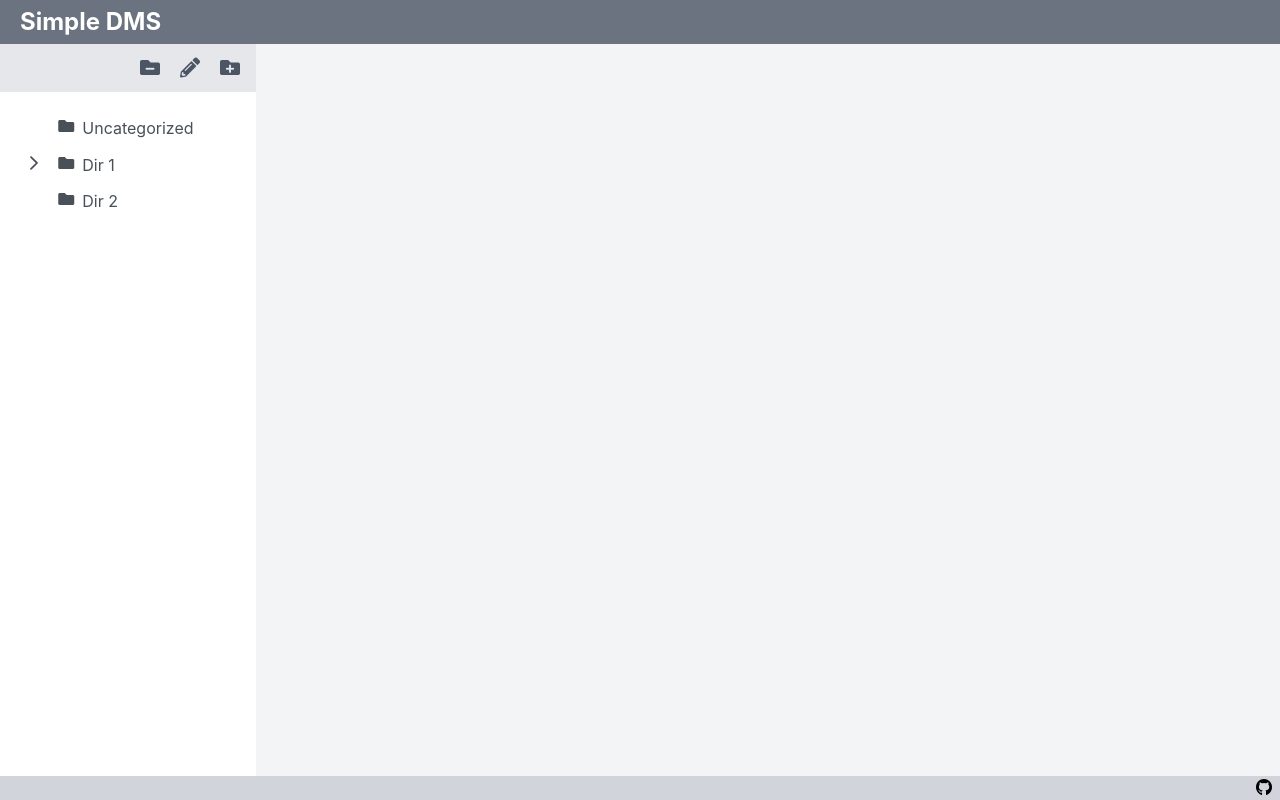
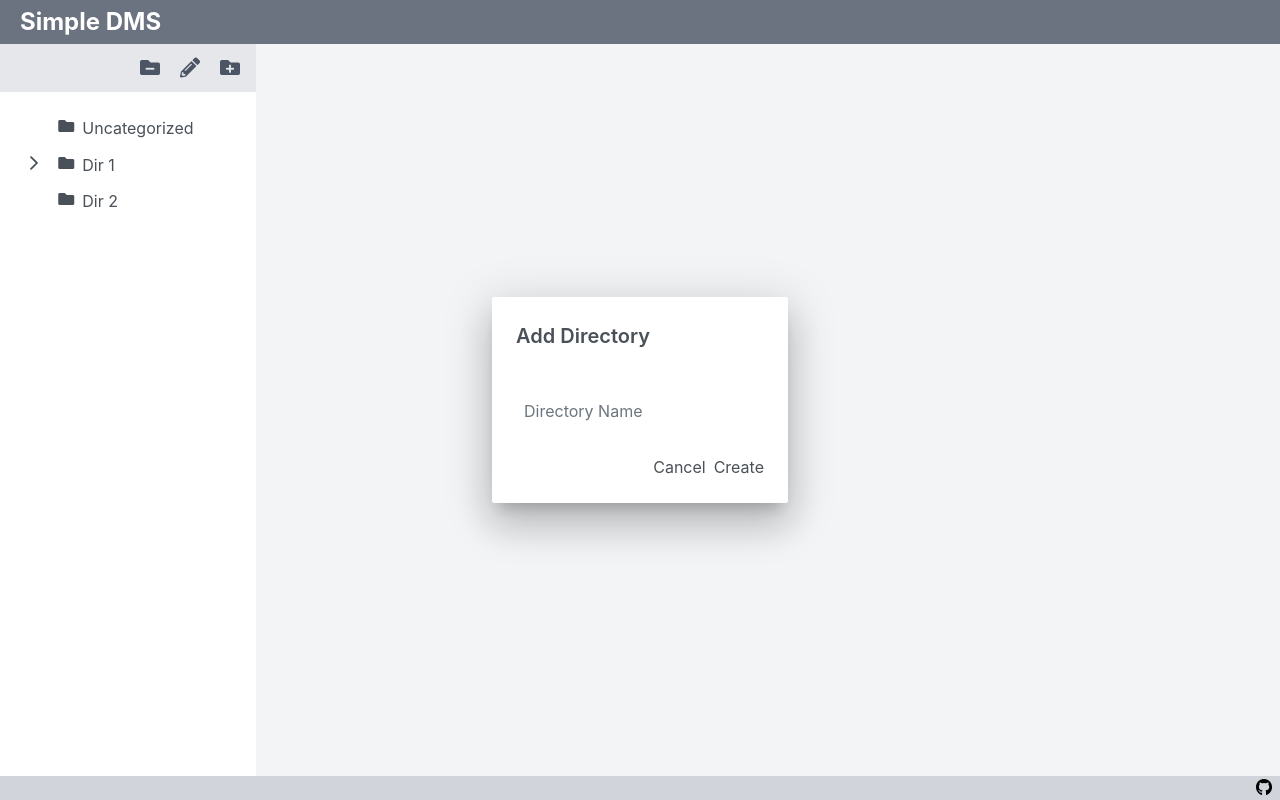
Before and after one commit to s-schoen/simple-dms, a Vue app in the folder src/frontend/: page / in a window 1280 px wide. Both pictures are taken after a click on the icon 230 px from the left and 67 px from the top of the page. Built offline with nearby package versions, Linux system fonts and the light colour scheme.

Commit message:
implement edit and add actions for directories

```diff
--- a/src/frontend/src/App.vue
+++ b/src/frontend/src/App.vue
@@ -1,5 +1,15 @@
 <template>
   <ConfirmDialog />
+  <InputDialog
+    :show="inputDialogVisible"
+    :title="inputDialogData.title"
+    :message="inputDialogData.message"
+    :fieldLabel="inputDialogData.fieldLabel"
+    :confirmButtonLabel="inputDialogData.confirmButtonLabel"
+    :defaultValue="inputDialogData.value"
+    @cancel="inputDialogVisible = false"
+    @confirm="inputDialogData.onConfirm"
+  />
   <div class="bg-gray-100 h-screen w-screen flex flex-col">
     <TheHeader />
     <div class="flex flex-auto h-full">
@@ -20,14 +30,32 @@
 import ConfirmDialog from "primevue/confirmdialog";
 import TheHeader from "@/components/TheHeader";
 import TheFooter from "@/components/TheFooter";
+import InputDialog from "@/components/InputDialog";
 import DirectoryView from "@/components/DirectoryView.vue";
 import useDirectories from "@/hooks/use-directories";
 import { useConfirm } from "primevue/useconfirm";
+import { ref } from "vue";
 
 export default {
-  components: { TheHeader, TheFooter, DirectoryView, ConfirmDialog },
+  components: {
+    TheHeader,
+    TheFooter,
+    DirectoryView,
+    ConfirmDialog,
+    InputDialog,
+  },
   setup() {
     const confirm = useConfirm();
+
+    const inputDialogVisible = ref(false);
+    const inputDialogData = ref({
+      title: "",
+      message: "",
+      fieldLabel: "",
+      confirmButtonLabel: "",
+      value: "",
+      onConfirm: () => {},
+    });
 
     // directory view
 
@@ -35,15 +63,31 @@ export default {
     const directoryItems = dirs.directoryMenuItems;
 
     const handleDirectorySelectionChanged = (selection) => {
-      console.log("Change directory", selection);
+      dirs.select(selection);
     };
 
     const handleDirectoryAddRequest = () => {
-      console.log("Request directory add");
+      inputDialogData.value = {
+        title: "Add Directory",
+        message: "",
+        fieldLabel: "Directory Name",
+        confirmButtonLabel: "Create",
+        value: "",
+        onConfirm: (val) => {
+          const parent =
+            dirs.selectedDirectory.value === null
+              ? null
+              : dirs.selectedDirectory.value.id;
+
+          dirs.createDirectory(val, parent);
+
+          inputDialogVisible.value = false;
+        },
+      };
+      inputDialogVisible.value = true;
     };
 
     const handleDirectoryDeleteRequest = (dir) => {
-      console.log("Request directory delete", dir);
       confirm.require({
         message:
           "Delete directory including all subdirectories? Stored documents are assigned uncategorized.",
@@ -57,11 +101,26 @@ export default {
       });
     };
 
-    const handleDirectoryEditRequest = (dir) => {
-      console.log("Request directory edit", dir);
+    const handleDirectoryEditRequest = () => {
+      const selected = dirs.selectedDirectory.value;
+
+      inputDialogData.value = {
+        title: "Add Directory",
+        message: "",
+        fieldLabel: "Directory Name",
+        confirmButtonLabel: "Create",
+        value: selected.name,
+        onConfirm: (val) => {
+          dirs.updateDirectory({ ...selected, name: val });
+          inputDialogVisible.value = false;
+        },
+      };
+      inputDialogVisible.value = true;
     };
 
     return {
+      inputDialogVisible,
+      inputDialogData,
       directoryItems,
       handleDirectorySelectionChanged,
       handleDirectoryAddRequest,
--- /dev/null
+++ b/src/frontend/src/components/InputDialog.vue
@@ -0,0 +1,72 @@
+<template>
+  <Dialog :visible="show" :header="title" :closable="false">
+    <p>{{ message }}</p>
+
+    <div class="mt-6">
+      <span class="p-float-label">
+        <InputText id="field" type="text" v-model="fieldValue" />
+        <label for="field">{{ fieldLabel }}</label>
+      </span>
+    </div>
+
+    <template #footer>
+      <Button label="Cancel" @click="onCancel" class="p-button-text" />
+      <Button :label="confirmButtonLabel" @click="onConfirm" />
+    </template>
+  </Dialog>
+</template>
+
+<script>
+import Dialog from "primevue/dialog";
+import Button from "primevue/button";
+import InputText from "primevue/inputtext";
+import { ref, watch } from "vue";
+
+export default {
+  components: { Dialog, Button, InputText },
+  props: {
+    show: {
+      type: Boolean,
+      default: false,
+    },
+    title: {
+      type: String,
+    },
+    message: {
+      type: String,
+    },
+    fieldLabel: {
+      type: String,
+    },
+    confirmButtonLabel: {
+      type: String,
+      default: "Save",
+    },
+    defaultValue: {
+      type: String,
+    },
+  },
+  setup(props, { emit }) {
+    const fieldValue = ref(props.defaultValue);
+
+    watch(
+      () => props.show,
+      () => {
+        fieldValue.value = props.defaultValue;
+      }
+    );
+
+    const onConfirm = () => {
+      emit("confirm", fieldValue.value);
+    };
+
+    const onCancel = () => {
+      emit("cancel");
+    };
+
+    return { onConfirm, onCancel, fieldValue };
+  },
+};
+</script>
+
+<style scoped></style>
--- a/src/frontend/src/hooks/use-directories.js
+++ b/src/frontend/src/hooks/use-directories.js
@@ -46,6 +46,7 @@ const flatDirectories = ref([
 ]);
 const directoryTree = ref([]);
 const directoryMenuItems = ref([]);
+const selectedDirectory = ref(null);
 
 const toMenuItem = (dir) => {
   const children = [];
@@ -75,24 +76,63 @@ const builtDirectoryTree = (parentId, childrenArray) => {
   }
 };
 
+const computeProperties = () => {
+  const tmp = [];
+  builtDirectoryTree(null, tmp);
+  directoryTree.value = tmp;
+
+  // recalculate menu items
+  directoryMenuItems.value = directoryTree.value.map((d) => toMenuItem(d));
+};
+
 export default function () {
   // initial struture generation
-  directoryTree.value.length = 0;
-  builtDirectoryTree(null, directoryTree.value);
-  directoryMenuItems.value = directoryTree.value.map((d) => toMenuItem(d));
+  computeProperties();
 
   watch(flatDirectories, () => {
-    const tmp = [];
-    builtDirectoryTree(null, tmp);
-    directoryTree.value = tmp;
-
-    // recalculate menu items
-    directoryMenuItems.value = directoryTree.value.map((d) => toMenuItem(d));
+    computeProperties();
   });
 
   return {
+    selectedDirectory,
     directories: flatDirectories,
     directoryMenuItems,
+    getById: function (id) {
+      return flatDirectories.value.find((d) => d.id === id);
+    },
+    select: function (dirId) {
+      selectedDirectory.value = flatDirectories.value.find(
+        (d) => d.id === dirId
+      );
+    },
+    createDirectory: function (dirName, parentId) {
+      const newDir = {
+        id: dirName,
+        name: dirName,
+        parent: parentId,
+        children: [],
+      };
+
+      flatDirectories.value.push(newDir);
+
+      // trigger reactivity
+      // eslint-disable-next-line no-self-assign
+      flatDirectories.value = flatDirectories.value;
+
+      computeProperties();
+    },
+    updateDirectory: function (update) {
+      flatDirectories.value = [
+        ...flatDirectories.value.filter((d) => d.id !== update.id),
+        update,
+      ];
+
+      // trigger reactivity
+      // eslint-disable-next-line no-self-assign
+      flatDirectories.value = flatDirectories.value;
+
+      computeProperties();
+    },
     deleteDirectory: function (directoryId) {
       flatDirectories.value = flatDirectories.value.filter(
         (d) => d.id !== directoryId
```
